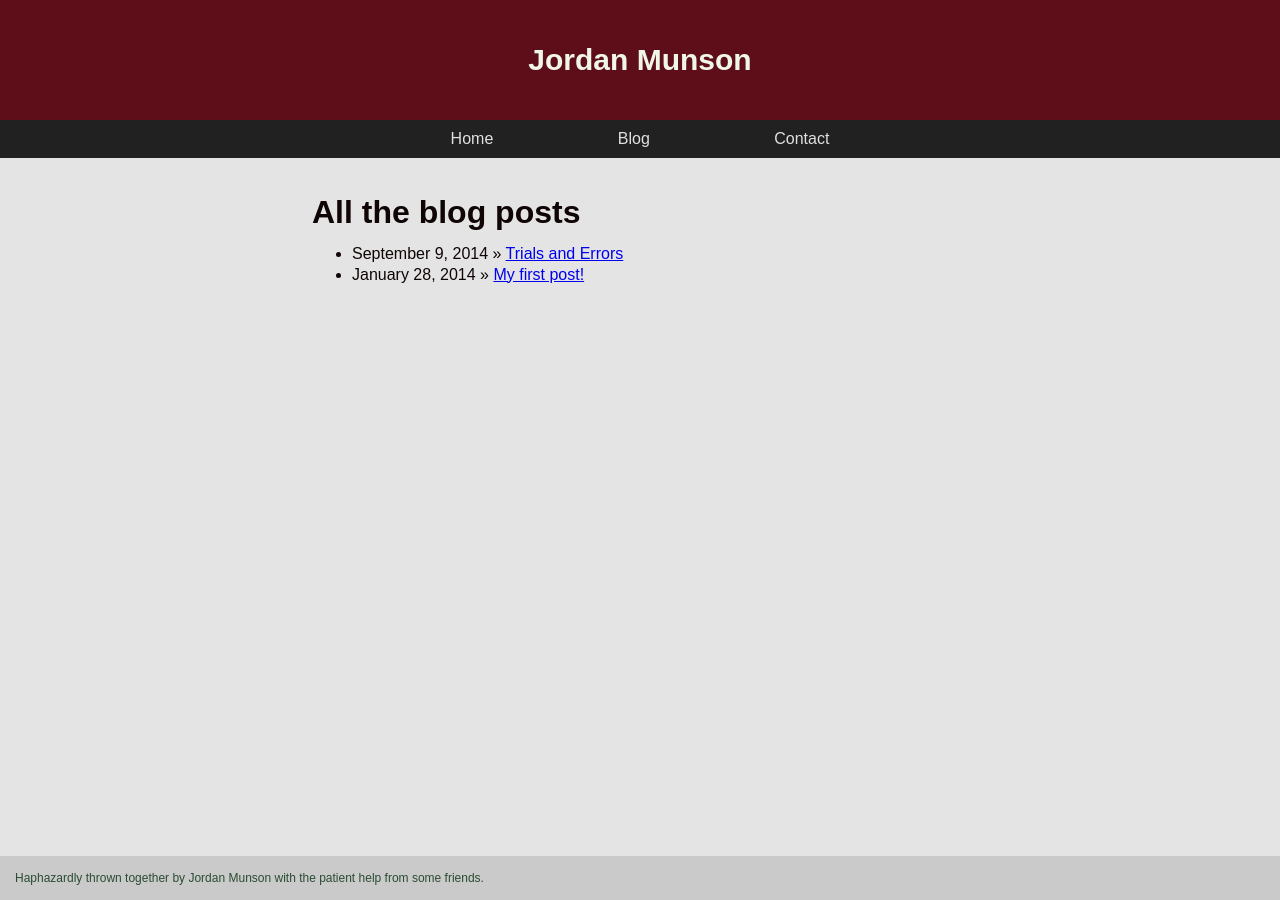
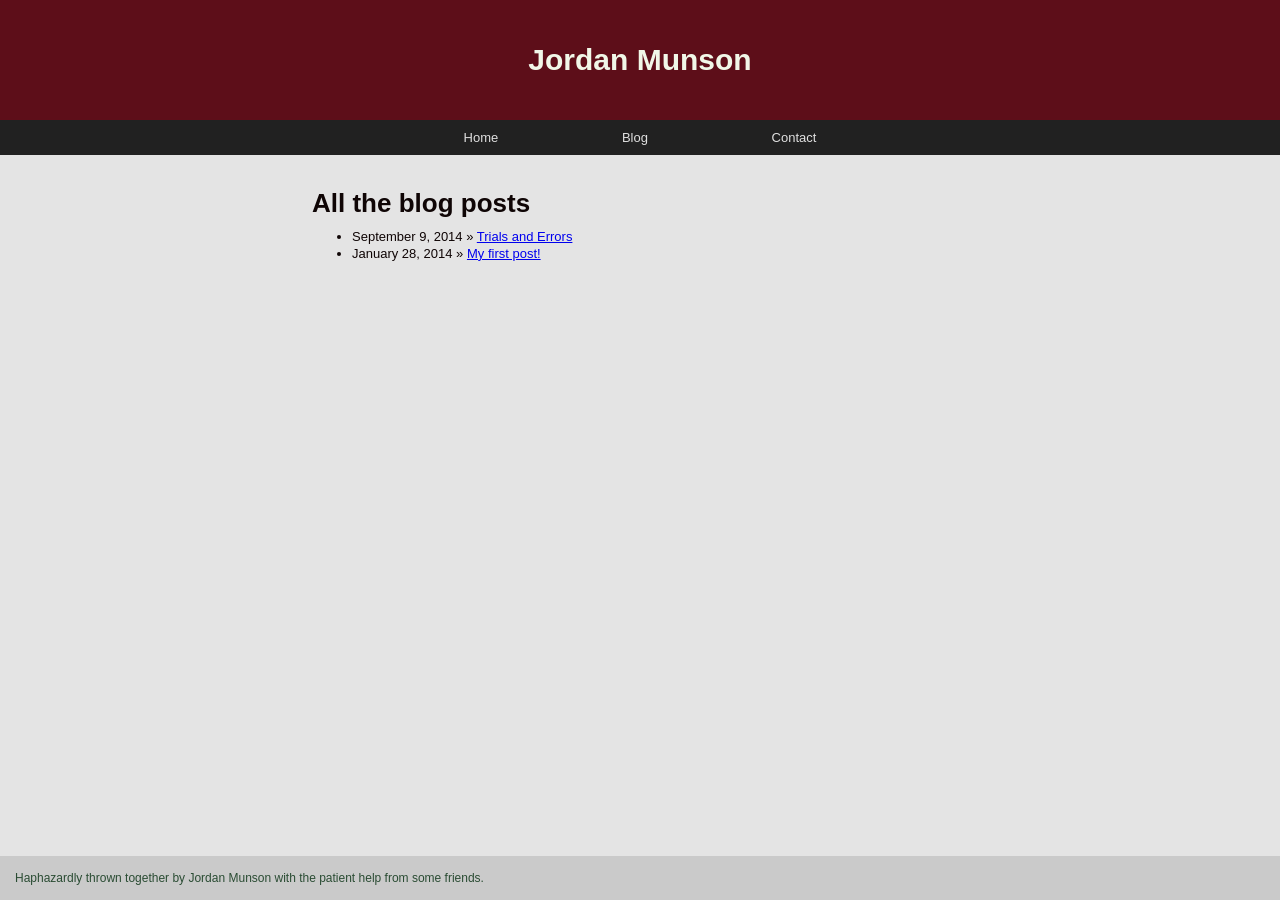
Before and after one commit to jordanmunson/jordanmunson.github.com, a Jekyll site: the page built from blog.html, in a window 1280 px wide. Built offline with Jekyll 4.4.1, drawn with Linux system fonts in a browser that asks for light colours; Markdown is read by kramdown in place of the engine named in the settings.

Commit message:
Font size fix

```diff
--- a/css/main.css
+++ b/css/main.css
@@ -12,7 +12,7 @@ html {
 body {
   height: 100%;
   padding-bottom: 1.5rem;
-  font-size: 1.6rem;
+  font-size: 1.3rem;
   color: #0F0505;
   background-color: #E4E4E4;
 }
```
